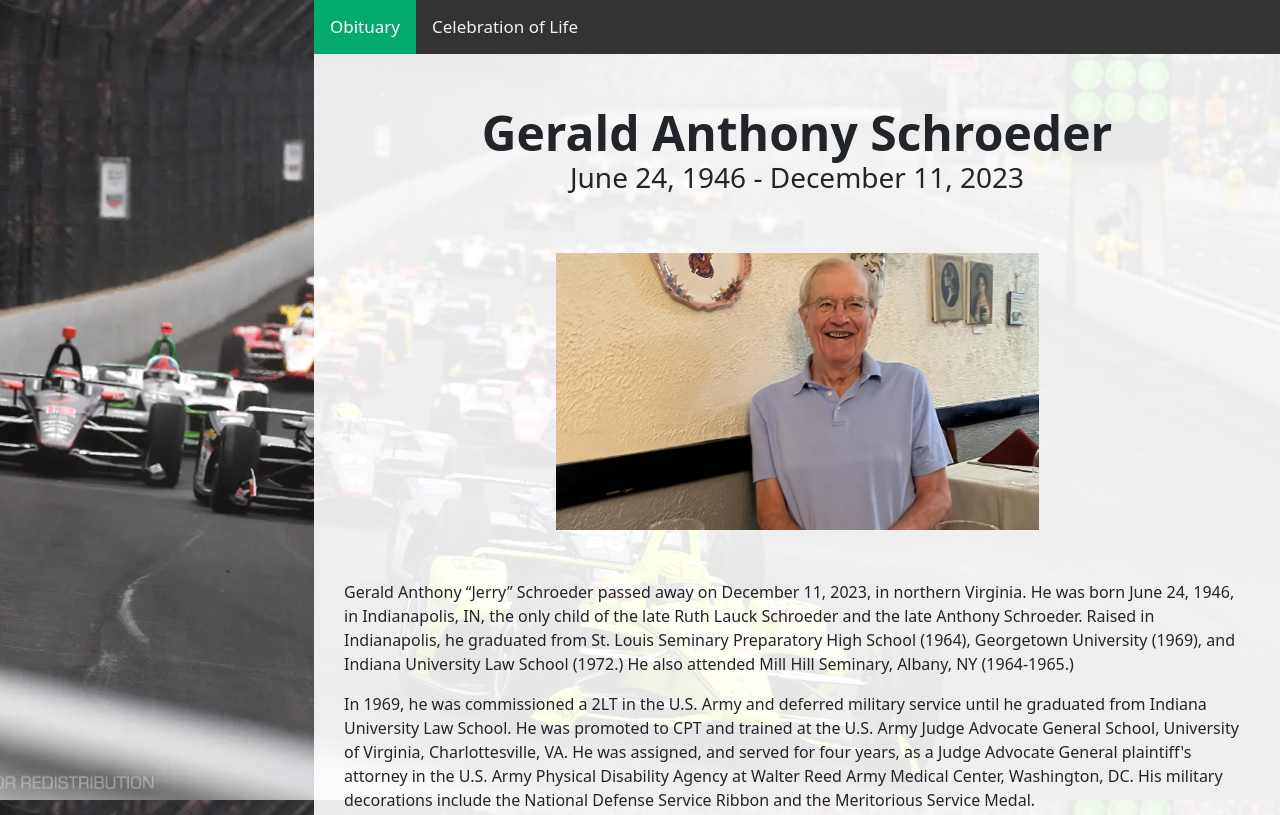
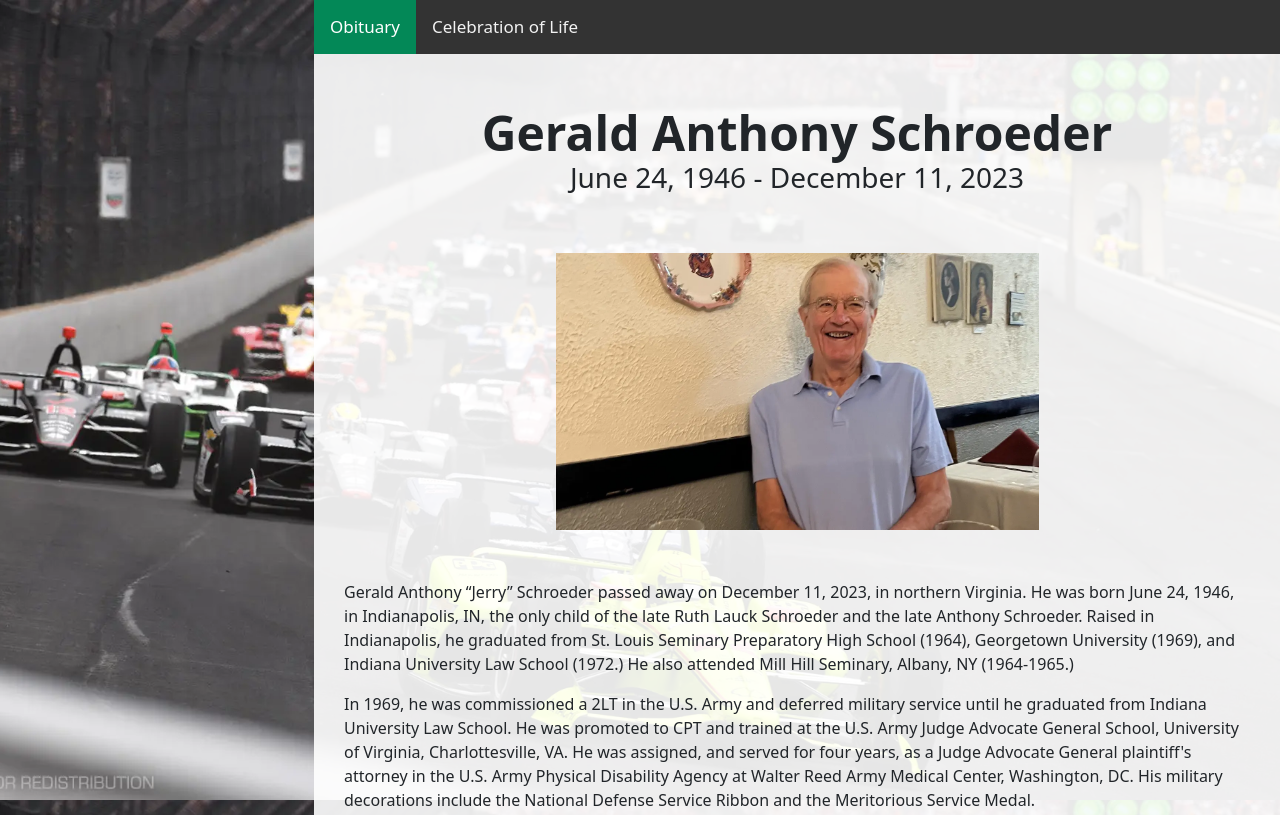
Before and after one commit to KatSDC/GeraldSchroeder, a plain HTML site: page index.html in a window 1280 px wide. Shown: the top 815 px of the page. Drawn offline with nearby package versions, Linux system fonts and the light colour scheme.

Commit message:
Adjusting contrast for active header elements

```diff
--- a/stylesheet.css
+++ b/stylesheet.css
@@ -58,7 +58,7 @@ p {
 }
 
 .topnav a.active {
-  background-color: #04AA6D;
+  background-color: #038857;
   color: white;
 }
 
```
